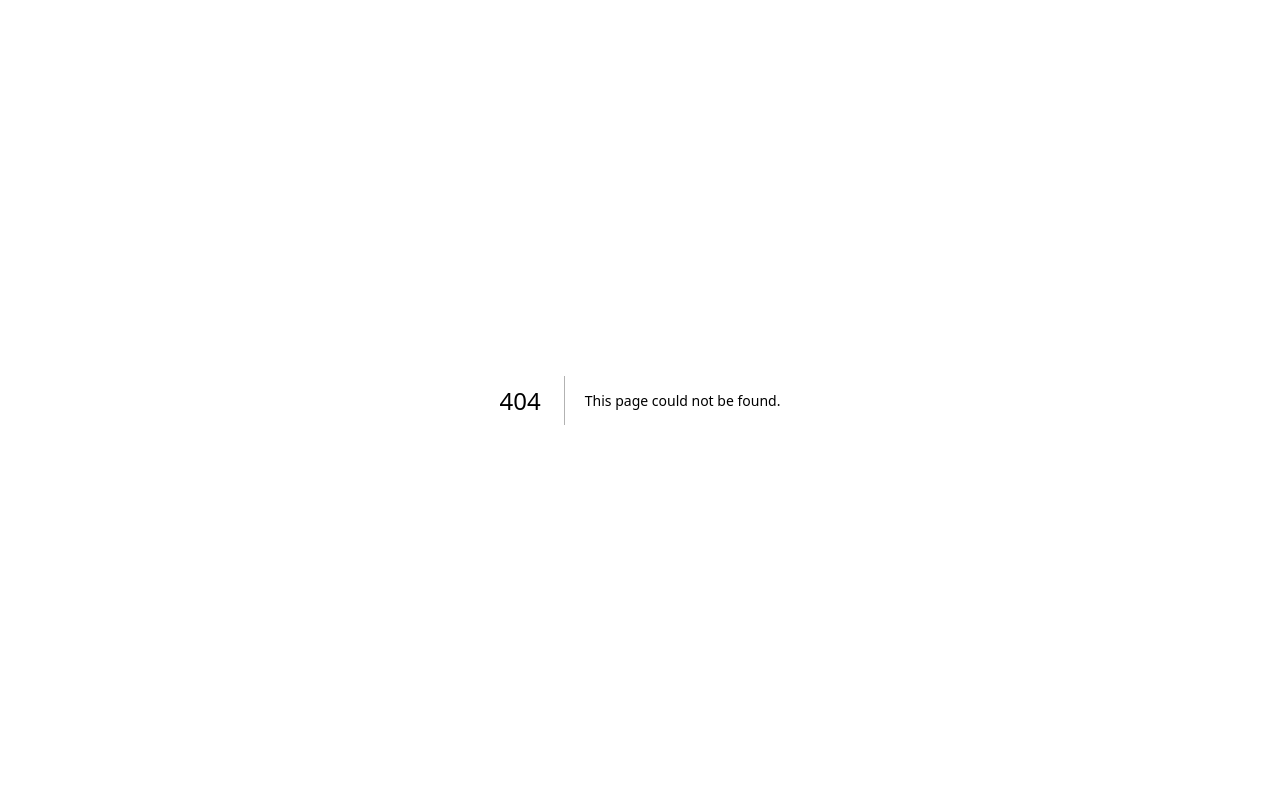
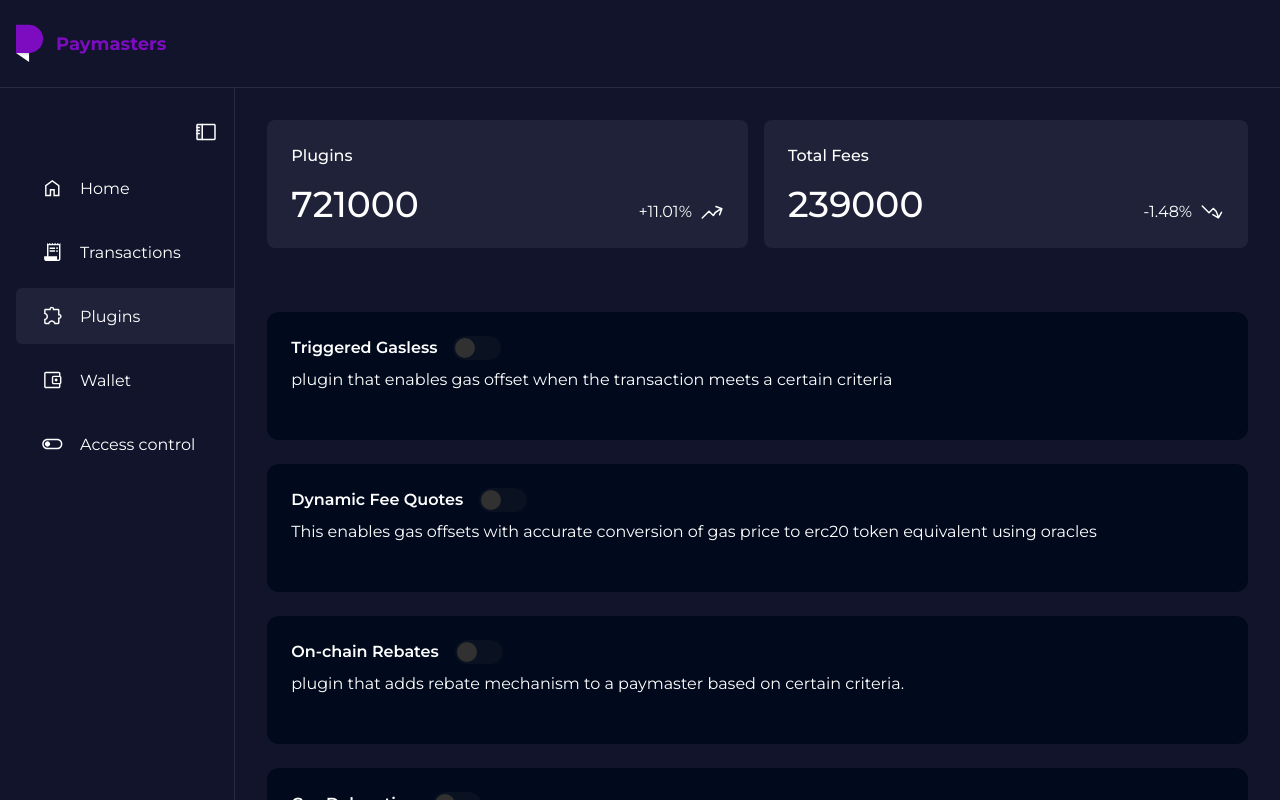
Before and after one commit to paymasters-io/dep-ui, a Next.js app: page /dashboard/plugins in a window 1280 px wide. Before the commit this address had no page. Shown: the top 800 px of the page. Built offline with nearby package versions, Linux system fonts and the light colour scheme.

Commit message:
WIP: add plugins dashboard page

```diff
--- a/components/SiteModule/SiteHeader.tsx
+++ b/components/SiteModule/SiteHeader.tsx
@@ -1,12 +1,14 @@
 const SiteHeader = ({
   children,
   fullWidth = false,
+  className,
 }: {
   children: React.ReactNode;
   fullWidth?: boolean;
+  className?: string;
 }) => {
   return (
-    <header className="site-header">
+    <header className={`site-header ${className}`}>
       <div className={`wrapper ${fullWidth ? "!max-w-full" : ""}`}>
         {children}
       </div>
--- a/layouts/Dashboard.tsx
+++ b/layouts/Dashboard.tsx
@@ -6,7 +6,7 @@ import SideBar from "@/components/DashboardModule/SideBar";
 const DashboardLayout = ({ children }: { children: React.ReactNode }) => {
   return (
     <div className="dashboard">
-      <SiteHeader fullWidth>
+      <SiteHeader fullWidth className="bg">
         <SiteLogo />
       </SiteHeader>
       <div className="body">
--- /dev/null
+++ b/pages/dashboard/plugins.tsx
@@ -0,0 +1,193 @@
+import { ArrowTrendingUpIcon } from "@heroicons/react/24/outline";
+import DashboardLayout from "layouts/Dashboard";
+import Head from "next/head";
+import { ReactElement } from "react";
+import filterIcon from "../../assets/icons/filter_list.svg";
+import Image from "next/image";
+import StatCard from "@/components/DashboardModule/StatCard";
+import { useState } from "react";
+
+export const getStaticProps = () => {
+  return {
+    props: {
+      isDark: true,
+    },
+  };
+};
+
+export const PluginSetting = ({
+  id,
+  name,
+  description,
+  children,
+}: {
+  id: string;
+  name: string;
+  description: string;
+  children: ReactElement;
+}) => {
+  const [active, setActive] = useState(false);
+  return (
+    <form action="" className="plugin-setting p-6 bg-[#010A1D] rounded-xl">
+      <div className="wrapper">
+        <header className="plugin-setting-header mb-6">
+          <div className="title-wrapper flex gap-4 items-center mb-2">
+            <h3 className="title font-semibold">{name}</h3>
+            <div className="form-control checkbox-input inline-block">
+              <label className={`checkbox-input`} htmlFor={`active-${id}`}>
+                <div className={`switch ${active ? "active" : ""}`}></div>
+                <input
+                  checked={active}
+                  onChange={(e) => setActive(e.target.checked)}
+                  type="checkbox"
+                  name={`active-${id}`}
+                  id={`active-${id}`}
+                />
+              </label>
+            </div>
+          </div>
+          <p className="description">{description}</p>
+        </header>
+        {active && (
+          <>
+            <div className="plugin-setting-content">{children}</div>
+
+            <footer className="plugin-setting-footer mt-12">
+              <div className="action-cont flex justify-end">
+                <button className="cta">Save</button>
+              </div>
+            </footer>
+          </>
+        )}
+      </div>
+    </form>
+  );
+};
+
+const Plugins = () => {
+  const pluginsStat = {
+    id: "plugins",
+    title: "Plugins",
+    transactionCount: 721_000,
+    rate: 11.01,
+  };
+
+  const feesStat = {
+    id: "fees",
+    title: "Total Fees",
+    fees: 239_000,
+    rate: -1.48,
+  };
+
+  const plugins = [
+    {
+      id: "triggered-gasless",
+      name: "Triggered Gasless",
+      description:
+        "plugin that enables gas offset when the transaction meets a certain criteria",
+    },
+    {
+      id: "dynamic-free-quotes",
+      name: "Dynamic Fee Quotes",
+      description:
+        "This enables gas offsets with accurate conversion of gas price to erc20 token equivalent using oracles",
+    },
+    {
+      id: "on-chain-rebates",
+      name: "On-chain Rebates",
+      description:
+        "plugin that adds rebate mechanism to a paymaster based on certain criteria.",
+    },
+    {
+      id: "gas-delegation",
+      name: "Gas Delegation",
+      description:
+        "Enables the delegation of bootloader calls to a sister paymaster when the current paymaster runs out of gas",
+    },
+  ];
+
+  return (
+    <>
+      <Head>
+        <title>Plugins</title>
+      </Head>
+      <main className="main">
+        <section className="dashboard-section stats-section">
+          <div className="wrapper">
+            <StatCard
+              title={pluginsStat.title}
+              contentText={pluginsStat.transactionCount.toString()}
+              rateInfo={pluginsStat.rate}
+            />
+            <StatCard
+              title={feesStat.title}
+              contentText={feesStat.fees.toString()}
+              rateInfo={feesStat.rate}
+            />
+          </div>
+        </section>
+        <section className="dashboard-section plugins-section">
+          <div className="wrapper flex flex-col gap-6">
+            {plugins.map((plugin) => (
+              <PluginSetting
+                key={plugin.id}
+                id={plugin.id}
+                name={plugin.name}
+                description={plugin.description}
+              >
+                <div className="form-body">
+                  <div className="form-group">
+                    <div className="form-control">
+                      <label htmlFor="name">Min message value</label>
+                      <input
+                        type="text"
+                        name="min-message-value"
+                        id="min-message-value"
+                        className="form-input"
+                      />
+                    </div>
+                    <div className="form-control">
+                      <label htmlFor="name">Call data selector</label>
+                      <input
+                        type="text"
+                        name="call-data-selector"
+                        id="call-data-selector"
+                        className="form-input"
+                      />
+                    </div>
+                  </div>
+                  <div className="form-group">
+                    <div className="form-control">
+                      <label htmlFor="name">Min message value</label>
+                      <input
+                        type="text"
+                        name="strict-destination"
+                        id="strict-destination"
+                        className="form-input"
+                      />
+                    </div>
+                    <div className="form-control">
+                      <label htmlFor="name">Call data params</label>
+                      <input
+                        type="text"
+                        name="call-data-params"
+                        id="call-data-params"
+                        className="form-input"
+                      />
+                    </div>
+                  </div>
+                  <div />
+                </div>
+              </PluginSetting>
+            ))}
+          </div>
+        </section>
+      </main>
+    </>
+  );
+};
+Plugins.getLayout = (page: ReactElement) => {
+  return <DashboardLayout>{page}</DashboardLayout>;
+};
+
+export default Plugins;
--- a/pages/dashboard/transactions.tsx
+++ b/pages/dashboard/transactions.tsx
@@ -39,7 +39,7 @@ const Transactions = () => {
     },
     {
       tnxHash: "0xaaf0f76c259c....",
-      paymentComplete: true,
+      paymentComplete: false,
       from: "0x0aaf0f76c343e259c....",
       to: "0x0aaf0f76c259c....",
       taxFee: "0.00220197",
@@ -53,14 +53,14 @@ const Transactions = () => {
     },
     {
       tnxHash: "0xaaf0f7343eff6c259c....",
-      paymentComplete: true,
+      paymentComplete: false,
       from: "0x0aaf0f76c259c....",
       to: "0x0aaf0f76c259c....",
       taxFee: "0.00220197",
     },
     {
       tnxHash: "0xaaf0f733fefe6c259c....",
-      paymentComplete: true,
+      paymentComplete: false,
       from: "0x0aaf0f76c259c....",
       to: "0x0aaf0f76c259c....",
       taxFee: "0.00220197",
@@ -126,17 +126,27 @@ const Transactions = () => {
                   </tr>
                 </thead>
                 <tbody>
-                  {transactions.map(({ tnxHash, from, to, taxFee }) => (
+                  {transactions.map(
+                    ({ tnxHash, from, to, taxFee, paymentComplete }) => (
                       <tr key={tnxHash} className="table-row">
                         <th scope="row" className="table-header-cell">
-                        {tnxHash}
+                          <p>{tnxHash}</p>
+                          {paymentComplete && (
+                            <div className="status flex items-center gap-2 py-2">
+                              <span className="status-dot w-1.5 h-1.5 rounded-full bg-green-500"></span>
+                              <span className="status-text text-xs font-light">
+                                Payment Complete
+                              </span>
+                            </div>
+                          )}
                         </th>
                         <td className="table-cell">{from}</td>
                         <td className="table-cell">{to}</td>
                         <td className="table-cell">{taxFee}</td>
                         <td className="table-cell">{taxFee}</td>
                       </tr>
-                  ))}
+                    )
+                  )}
                 </tbody>
               </table>
             </div>
--- a/styles/global.css
+++ b/styles/global.css
@@ -328,6 +328,10 @@ a {
   @apply sticky top-0 w-full p-6 px-4 border-b border-white/10 z-50;
 }
 
+.site-header.bg {
+  @apply dark:bg-paymasters-dark;
+}
+
 .site-header > .wrapper {
   @apply flex items-center justify-between gap-4 w-full m-auto max-w-7xl;
   /* @apply  flex items-center justify-between gap-4 p-4  w-full m-auto max-w-lg lg:max-w-[82rem] rounded-lg; */
@@ -558,7 +562,7 @@ a {
 }
 
 .dashboard .sidebar > .wrapper {
-  @apply sticky top-24 p-4 pr-0;
+  @apply sticky top-20 p-4 pr-0;
 }
 
 .sidebar .sidebar-btn {
@@ -582,11 +586,11 @@ a {
 }
 
 .dashboard-section {
-  @apply w-full;
+  @apply w-full py-4;
 }
 
 .dashboard-section > .wrapper {
-  @apply p-4;
+  @apply p-4 px-8;
 }
 
 .stats-section > .wrapper {
```
Lines whose indentation alone changed are shown as unchanged.
